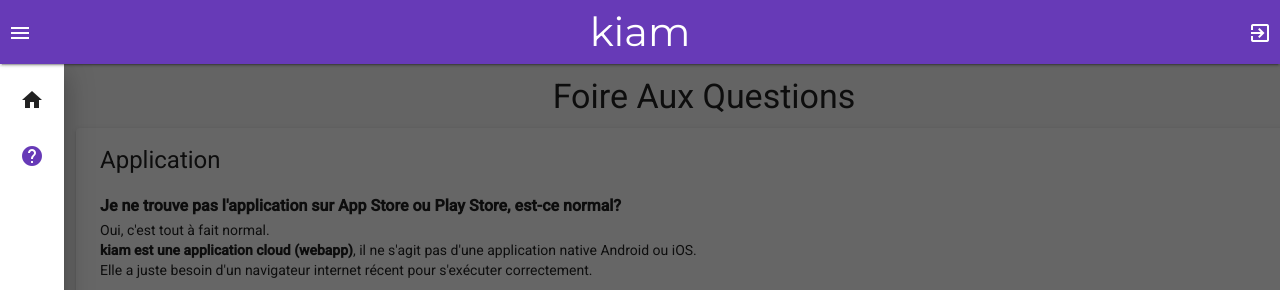
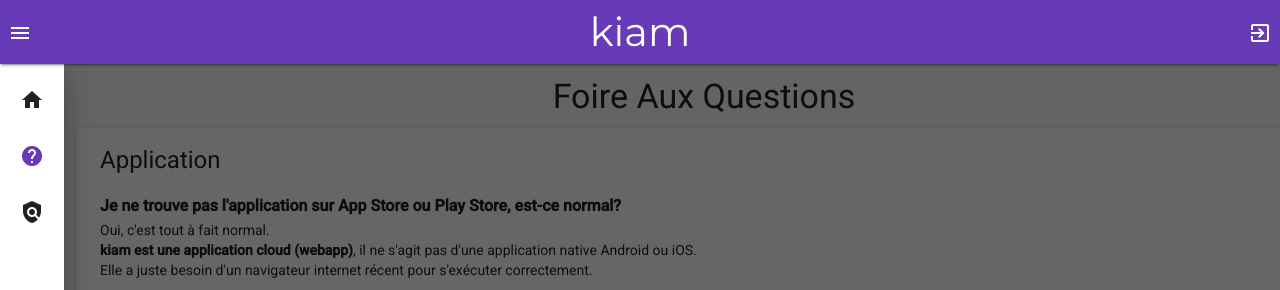
Before and after one commit to trendev/kiam-welcome, an Angular app: page /faq in a window 1280 px wide. Both pictures are taken after a click on the button "menu". Shown: the top 290 px of the page. Built offline with nearby package versions, Linux system fonts and the light colour scheme.

Commit message:
refactor tos links using environments

```diff
--- a/src/app/app.component.html
+++ b/src/app/app.component.html
@@ -21,6 +21,11 @@
         <a mat-list-item routerLink="faq" routerLinkActive="active" (click)="sidenav.close()">
           <mat-icon matListIcon>help</mat-icon>
         </a>
+        <a mat-list-item (click)="sidenav.close()"
+          [href]="tos"
+          target="_blank">
+          <mat-icon matListIcon>policy</mat-icon>
+        </a>
       </mat-nav-list>
     </mat-sidenav>
     <mat-sidenav-content>
--- a/src/app/app.component.ts
+++ b/src/app/app.component.ts
@@ -2,6 +2,7 @@
 import { Component, OnInit } from '@angular/core';
 import { MatSnackBar } from '@angular/material/snack-bar';
 import { CookieConsentComponent } from './cookie-consent/cookie-consent.component';
+import { environment } from '@env/environment';
 
 @Component({
   selector: 'app-root',
@@ -10,11 +11,15 @@
 })
 export class AppComponent implements OnInit {
   title = 'kiam';
+  tos: string;
 
   constructor(private snackBar: MatSnackBar, private consentService: ConsentService) {
   }
 
   ngOnInit() {
+
+    this.tos = environment.tos;
+
     if (!this.consentService.isConsented()) {
       const snackBarRef = this.snackBar.openFromComponent(CookieConsentComponent, { data: { title: this.title } });
 
--- a/src/app/cookie-consent/cookie-consent.component.html
+++ b/src/app/cookie-consent/cookie-consent.component.html
@@ -10,6 +10,6 @@
         <a mat-raised-button class="action" (click)="accept()" color="primary">Accepter</a>
     </div>
     <a mat-raised-button class='tos'
-        href="https://firebasestorage.googleapis.com/v0/b/comptandye-4c50d.appspot.com/o/cgvu%2Fcgvu.pdf?alt=media&token=38dd0f4c-0045-4ad6-9b9a-41dd11842b06"
+        [href]="tos"
         target="_blank">Consulter les CGVU</a>
 </div>
--- a/src/app/cookie-consent/cookie-consent.component.ts
+++ b/src/app/cookie-consent/cookie-consent.component.ts
@@ -1,3 +1,4 @@
+import { environment } from '@env/environment';
 import { Component, Inject } from '@angular/core';
 import { MAT_SNACK_BAR_DATA, MatSnackBarRef } from '@angular/material/snack-bar';
 
@@ -9,13 +10,14 @@
 export class CookieConsentComponent {
 
   title = 'nom_application';
+  tos: string;
 
-  constructor(@Inject(MAT_SNACK_BAR_DATA) public data: any,
-              public snackBarRef: MatSnackBarRef<CookieConsentComponent>) {
+  constructor(@Inject(MAT_SNACK_BAR_DATA) public data: any, public snackBarRef: MatSnackBarRef<CookieConsentComponent>) {
     this.title = data.title;
+    this.tos = environment.tos;
   }
 
-  accept(){
+  accept() {
     this.snackBarRef.dismissWithAction();
   }
 
--- a/src/environments/environment.prod.ts
+++ b/src/environments/environment.prod.ts
@@ -1,3 +1,4 @@
 export const environment = {
-  production: true
+  production: true,
+  tos : 'https://firebasestorage.googleapis.com/v0/b/comptandye-4c50d.appspot.com/o/cgvu%2Fcgvu.pdf?alt=media&token=38dd0f4c-0045-4ad6-9b9a-41dd11842b06'
 };
--- a/src/environments/environment.ts
+++ b/src/environments/environment.ts
@@ -3,7 +3,8 @@
 // The list of file replacements can be found in `angular.json`.
 
 export const environment = {
-  production: false
+  production: false,
+  tos : 'https://firebasestorage.googleapis.com/v0/b/comptandye-4c50d.appspot.com/o/cgvu%2Fcgvu.pdf?alt=media&token=38dd0f4c-0045-4ad6-9b9a-41dd11842b06'
 };
 
 /*
--- a/tsconfig.json
+++ b/tsconfig.json
@@ -2,6 +2,9 @@
   "compileOnSave": false,
   "compilerOptions": {
     "baseUrl": "./",
+    "paths": {
+      "@env/*": ["src/environments/*"]
+    },
     "outDir": "./dist/out-tsc",
     "sourceMap": true,
     "declaration": false,
```
